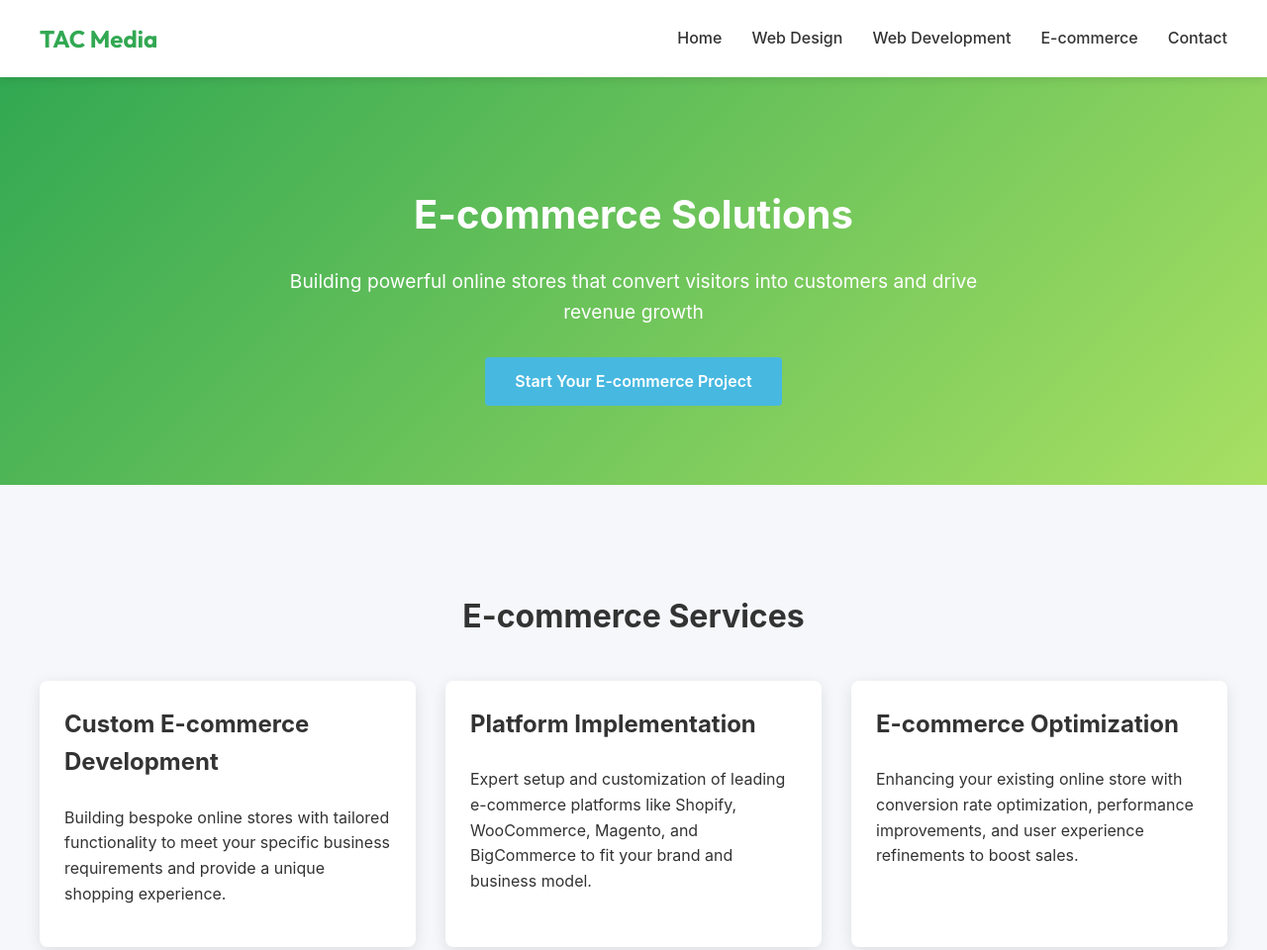
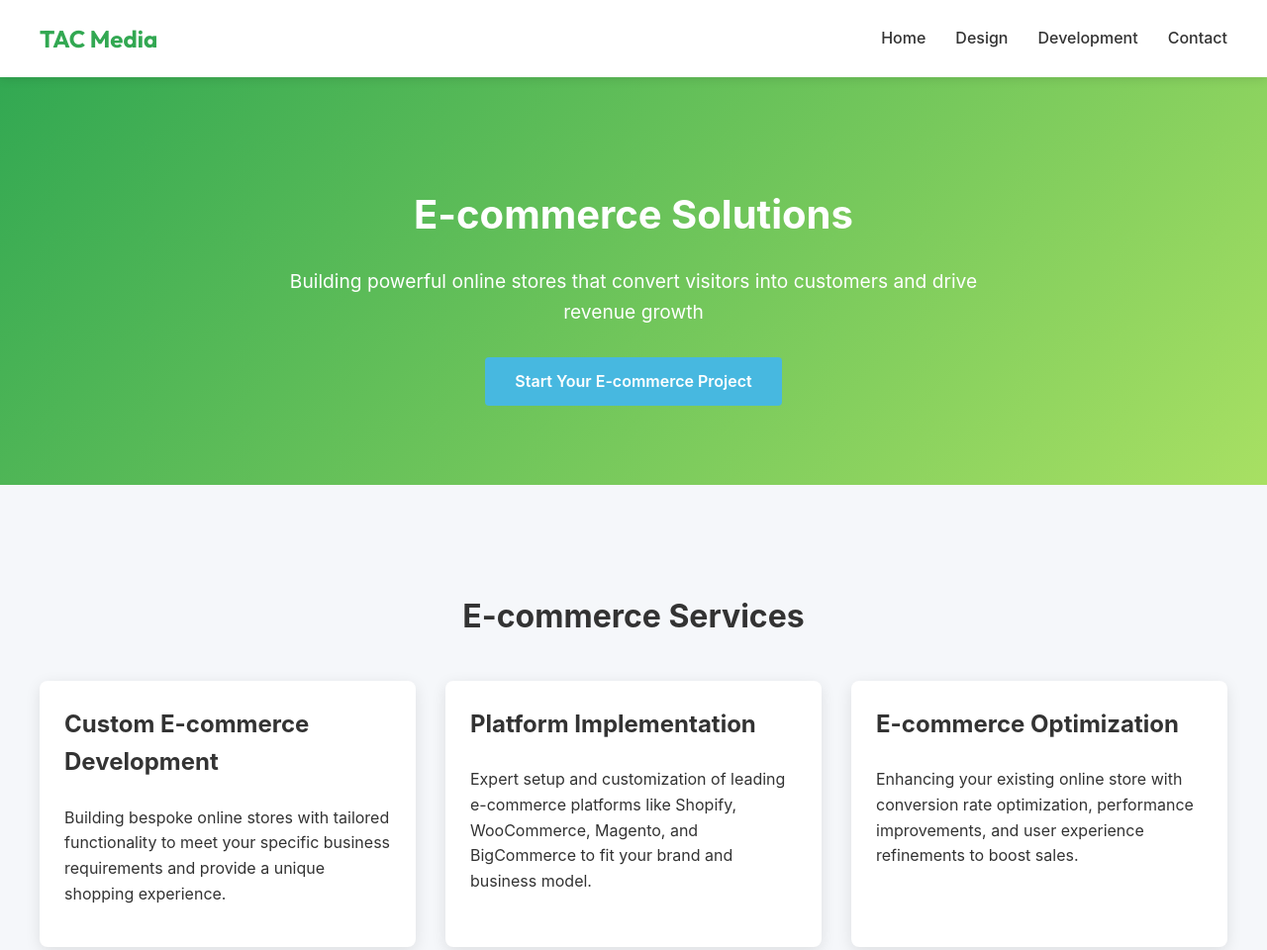
Before and after one commit to tacmedia-digital/tacmedia, a plain HTML site: page ecom.html in a window 1280 px wide. Shown: the top 960 px of the page at 99% size. Drawn offline with Linux system fonts and the light colour scheme.

Commit message:
nav cleanup

```diff
--- a/ecom.html
+++ b/ecom.html
@@ -440,9 +440,8 @@
                 <a href="index.html" class="logo">TAC Media</a>
                 <div class="nav-links">
                     <a href="index.html">Home</a>
-                    <a href="web.html">Web Design</a>
-                    <a href="dev.html">Web Development</a>
-                    <a href="ecom.html" class="active">E-commerce</a>
+                    <a href="web.html">Design</a>
+                    <a href="dev.html">Development</a>
                     <a href="https://instagram.com/tacmedia.digital">Contact</a>
                 </div>
             </nav>
```
